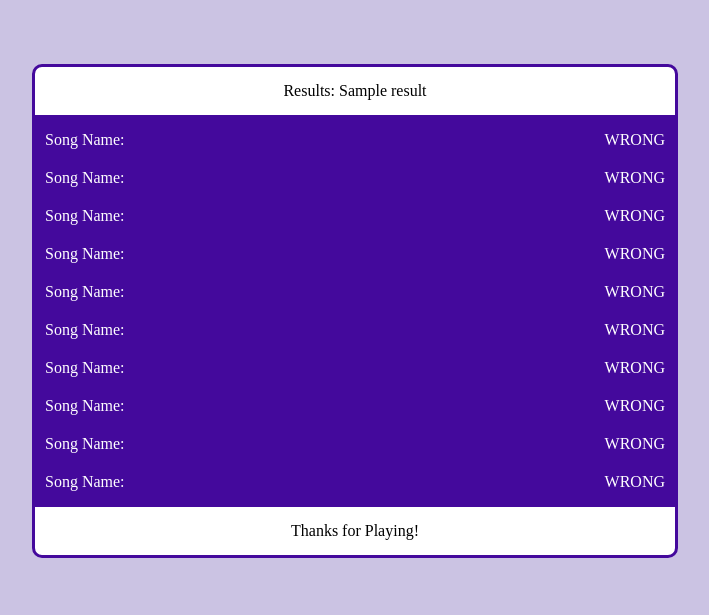
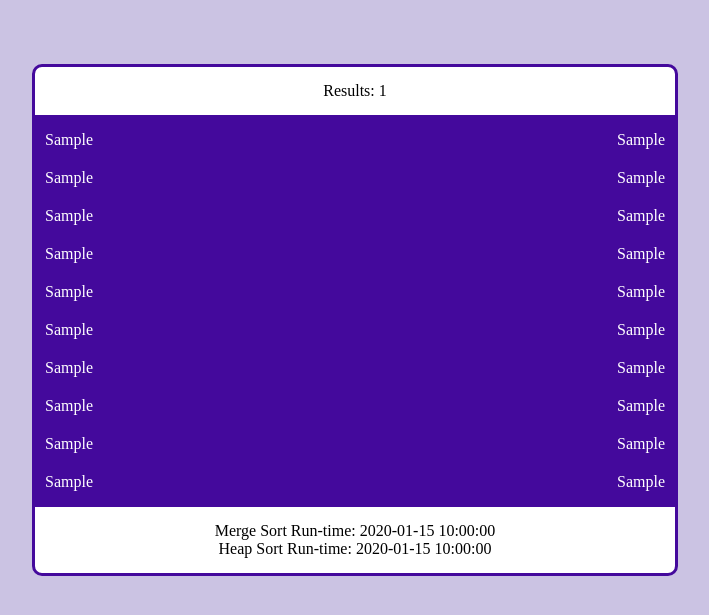
Before and after one commit to Dehpeh/DSA-Dumplings-Project-3, a Flask app: template templates/results.html in a window 1280 px wide. Shown: the part 50-665 px from the top of the page, without its empty margins (285-994 px from the left). Run offline with Flask 3, Linux system fonts and the light colour scheme; the template is opened without the code that fills it: most values are stand-ins (such as "Sample title", 1, 10 or a date in 2020).

Commit message:
finished all the functionality for the front-end

```diff
--- a/app.py
+++ b/app.py
@@ -1,6 +1,10 @@
 from flask import Flask, render_template, request
 
 app = Flask(__name__)
+
+song_names = ["w", "w", "w", "w", "w", "w", "w", "w", "w", "w"]
+merge = "0.2s"
+heap = "0.4s"
 
 @app.route('/')
 def index():
@@ -14,7 +18,41 @@ def process_input():
     print(f'Text Input: {country}')
     print(f'Selected Option: {metric}')
 
-    return render_template('quiz-question.html')
+    filePath = ["/static/mp3/spotifydown.com - Would I Lie to You - Radio Edit.mp3", "/static/mp3/spotifydown.com - Treat You Better.mp3", "/static/mp3/spotifydown.com - Would I Lie to You - Radio Edit.mp3", "/static/mp3/spotifydown.com - Treat You Better.mp3", "/static/mp3/spotifydown.com - Would I Lie to You - Radio Edit.mp3", "/static/mp3/spotifydown.com - Treat You Better.mp3", "/static/mp3/spotifydown.com - Would I Lie to You - Radio Edit.mp3", "/static/mp3/spotifydown.com - Treat You Better.mp3", "/static/mp3/spotifydown.com - Would I Lie to You - Radio Edit.mp3", "/static/mp3/spotifydown.com - Treat You Better.mp3"]
+
+    return render_template('quiz-question.html', path1=filePath[0], path2=filePath[1], path3=filePath[2], path4=filePath[3], path5=filePath[4], path6=filePath[5], path7=filePath[6], path8=filePath[7], path9=filePath[8], path10=filePath[9])
+
+@app.route('/submit', methods=['POST'])
+def submitQuestions():
+
+    # guess is the user input, results are the user's correct or incorrect guesses
+    guess = []
+    results = []
+
+    # add all the user input into an array, so that it is easier to check
+    for x in range(10):
+        guess.append(request.form.get(f"guess-input{x+1}"))
+
+    # check to see if the user guessed the correct song and append the results to an array
+    for index, answer in enumerate(guess):
+        if answer == song_names[index]:
+            results.append("Correct!")
+        else:
+            results.append("Incorrect!")
+
+    # calculate the percent correct
+    sum = 0
+
+    for answer in results:
+        if answer == "Correct!":
+            sum += 1
+
+    percentage = "{:.0%}".format(sum/10)
+
+    return render_template('results.html',
+                           percentage=percentage, merge_time=merge, heap_time=heap,
+                           song1=song_names[0], song2=song_names[1], song3=song_names[2], song4=song_names[3], song5=song_names[4], song6=song_names[5], song7=song_names[6], song8=song_names[7], song9=song_names[8], song10=song_names[9],
+                           result1=results[0], result2=results[1],result3=results[2], result4=results[3], result5=results[4], result6=results[5],result7=results[6], result8=results[7], result9=results[8], result10=results[9])
 
 if __name__ == '__main__':
     app.run(debug=True)
--- a/static/results.css
+++ b/static/results.css
@@ -28,7 +28,7 @@
     color: white;
 }
 
-#thank-you {
+#sort-time {
     border-width: 3px;
     border-style: solid;
     border-color: #44099c;
--- a/templates/results.html
+++ b/templates/results.html
@@ -8,52 +8,53 @@
         <h1>Song Guessr!</h1>
     </div class="vertical">
     <div id="results-description">
-        <p>Results: {{ result }}</p>
+        <p>Results: {{ percentage }}</p>
     </div>
     <div id="results">
         <div class="question-result">
-            <p>Song Name:</p>
-            <p>WRONG</p>
+            <p>{{ song1 }}</p>
+            <p>{{ result1 }}</p>
         </div>
         <div class="question-result">
-            <p>Song Name:</p>
-            <p>WRONG</p>
+            <p>{{ song2 }}</p>
+            <p>{{ result2 }}</p>
         </div>
         <div class="question-result">
-            <p>Song Name:</p>
-            <p>WRONG</p>
+            <p>{{ song3 }}</p>
+            <p>{{ result3 }}</p>
         </div>
         <div class="question-result">
-            <p>Song Name:</p>
-            <p>WRONG</p>
+            <p>{{ song4 }}</p>
+            <p>{{ result4 }}</p>
         </div>
         <div class="question-result">
-            <p>Song Name:</p>
-            <p>WRONG</p>
+            <p>{{ song5 }}</p>
+            <p>{{ result5 }}</p>
         </div>
         <div class="question-result">
-            <p>Song Name:</p>
-            <p>WRONG</p>
+            <p>{{ song6 }}</p>
+            <p>{{ result6 }}</p>
         </div>
         <div class="question-result">
-            <p>Song Name:</p>
-            <p>WRONG</p>
+            <p>{{ song7 }}</p>
+            <p>{{ result7 }}</p>
         </div>
         <div class="question-result">
-            <p>Song Name:</p>
-            <p>WRONG</p>
+            <p>{{ song8 }}</p>
+            <p>{{ result8 }}</p>
         </div>
         <div class="question-result">
-            <p>Song Name:</p>
-            <p>WRONG</p>
+            <p>{{ song9 }}</p>
+            <p>{{ result9 }}</p>
         </div>
         <div class="question-result">
-            <p>Song Name:</p>
-            <p>WRONG</p>
+            <p>{{ song10 }}</p>
+            <p>{{ result10 }}</p>
         </div>
     </div>
-    <div id="thank-you">
-        <p>Thanks for Playing!</p>
+    <div id="sort-time">
+        <p>Merge Sort Run-time: {{ merge_time }}</p>
+        <p>Heap Sort Run-time: {{ heap_time }}</p>
     </div>
 </body>
 </html>
```
Also changed, not shown: templates/quiz-question.html (+134 -3 lines), 2 other files.
